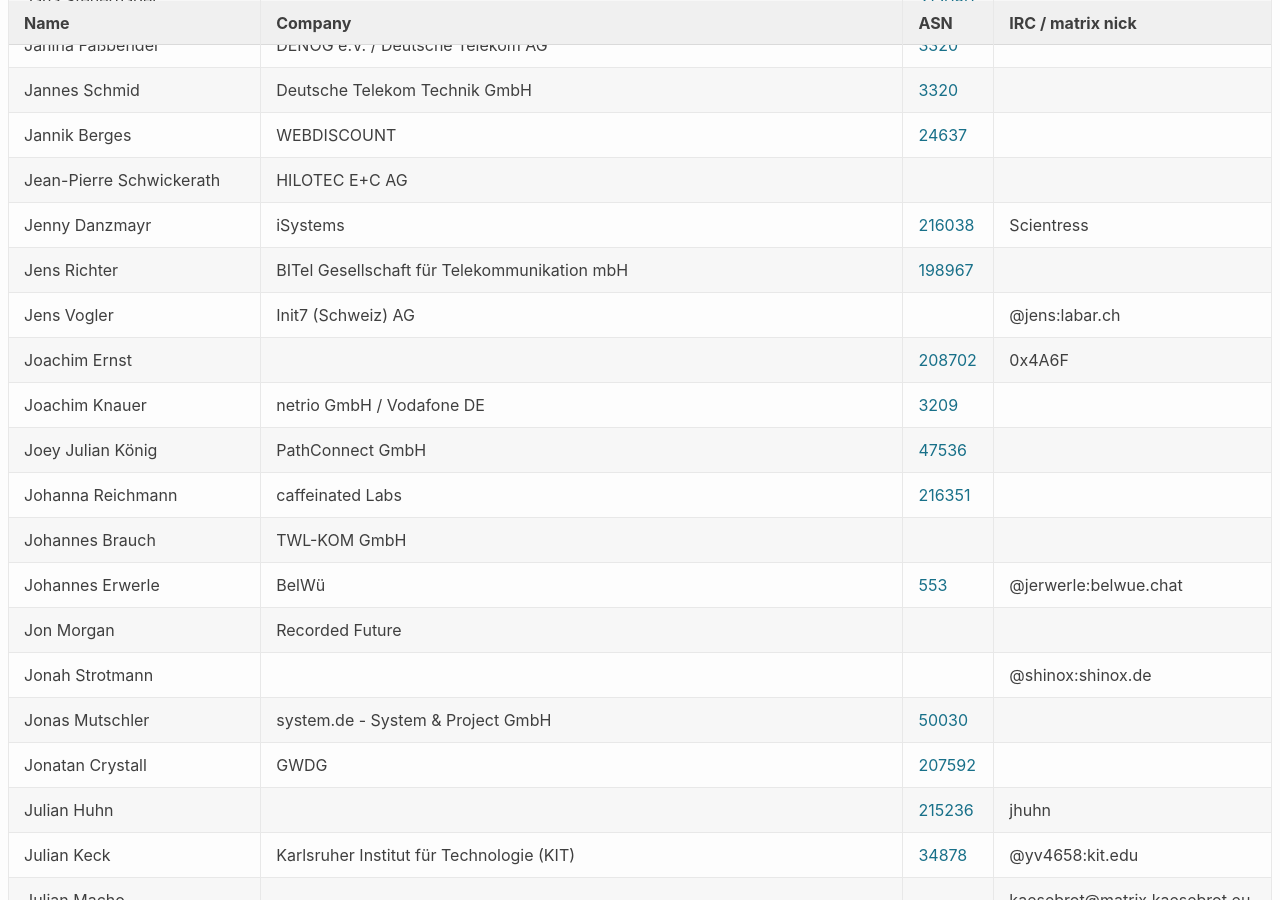
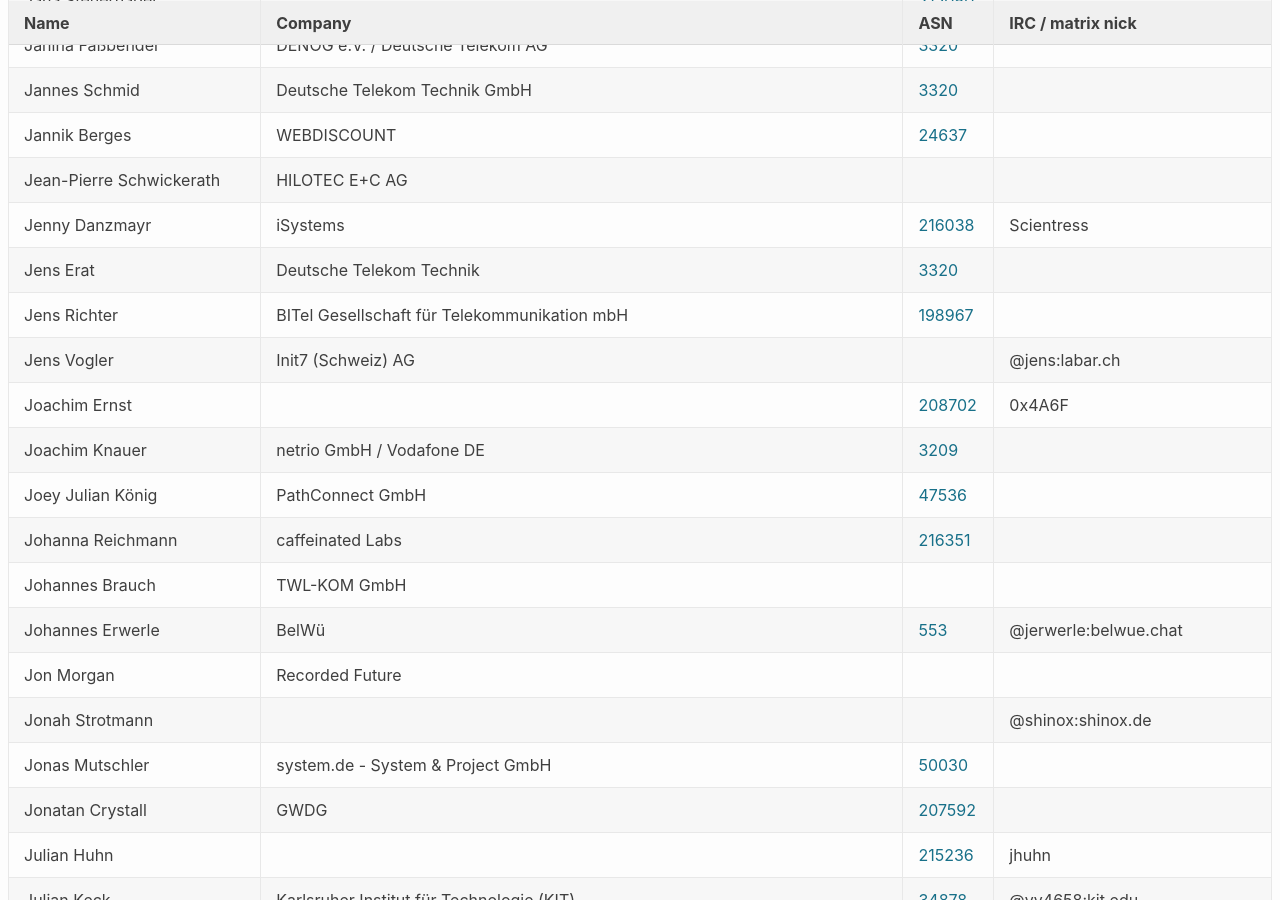
Before and after one commit to denog/pretix-attendeelist, a Jekyll site: the page built from denog17/index.markdown, in a window 1280 px wide and 900 px high, scrolled down 4924 px. Built offline with Jekyll 4.4.1, drawn with Linux system fonts in a browser that asks for light colours.

Commit message:
Latest data: Tue Jul 29 06:55:08 UTC 2025

```diff
--- a/_data/attendees_denog17_onsite.json
+++ b/_data/attendees_denog17_onsite.json
@@ -666,6 +666,12 @@
     "asn": "216038"
   },
   {
+    "name": "Jens Erat",
+    "company": "Deutsche Telekom Technik",
+    "irc": null,
+    "asn": "3320"
+  },
+  {
     "name": "Jens Richter",
     "company": "BITel Gesellschaft für Telekommunikation mbH",
     "irc": null,
```
